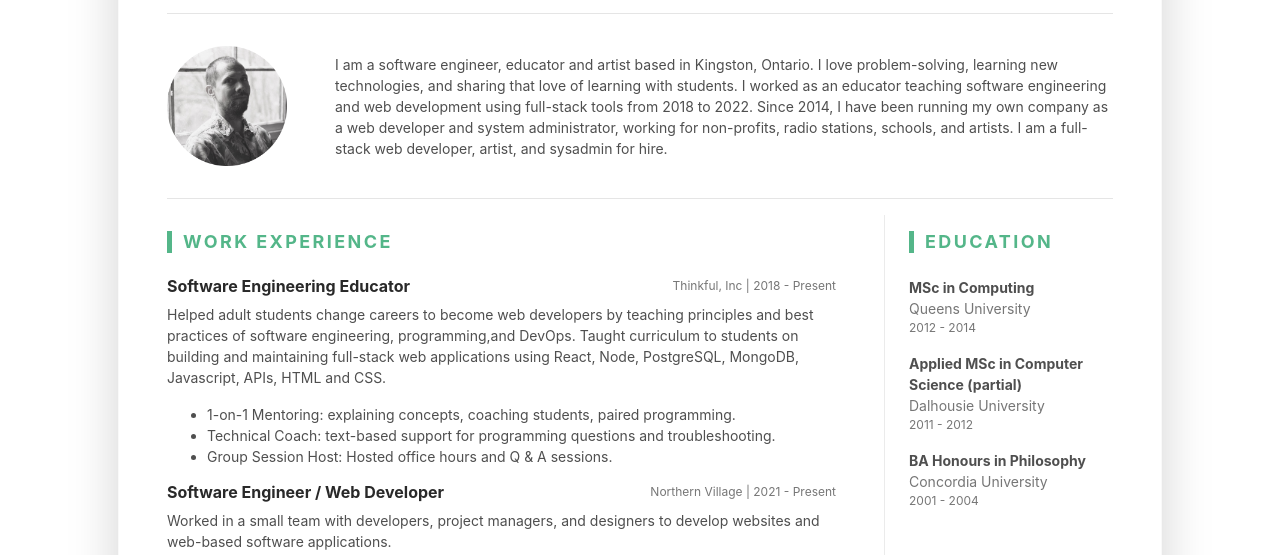
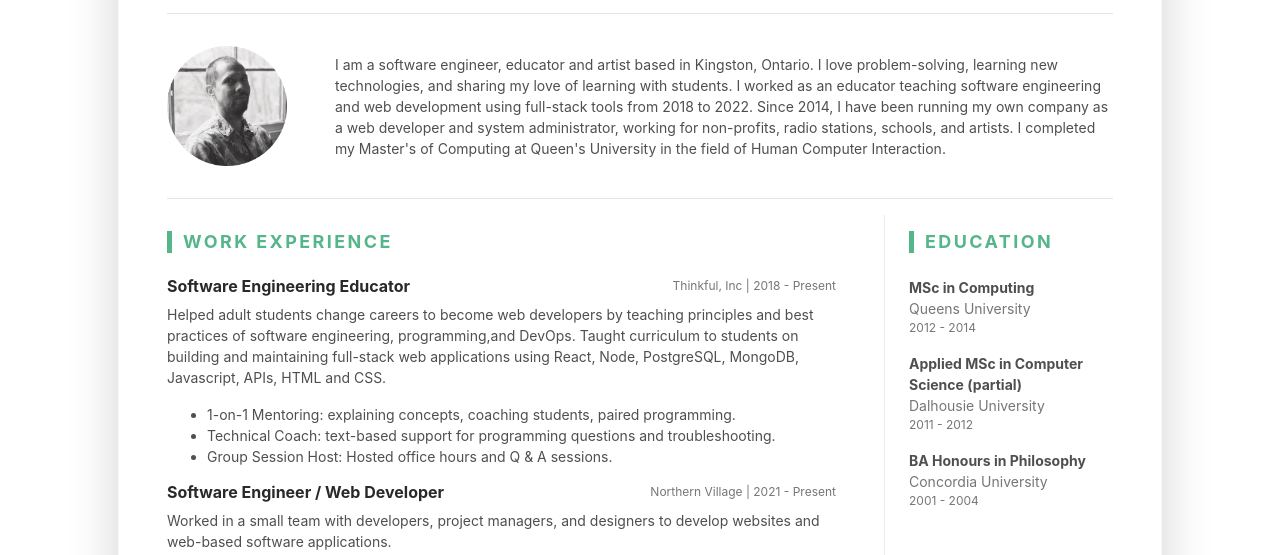
Before and after one commit to BikeSpokeStudios/dparker, a plain HTML site: page index.html in a window 1280 px wide. Shown: the part 214-769 px from the top of the page. Drawn offline with Linux system fonts and the light colour scheme.

Commit message:
Changed the wording in bio

```diff
--- a/index.html
+++ b/index.html
@@ -84,12 +84,12 @@
 
                         <div class="media-body text-left">
                             <p class="mb-0">I am a software engineer, educator and artist based in Kingston, Ontario.
-                                I love problem-solving, learning new technologies, and sharing that love of learning
+                                I love problem-solving, learning new technologies, and sharing my love of learning
                                 with students. I worked as an educator teaching software engineering and
                                 web development using full-stack tools from 2018 to 2022.  Since 2014,
                                 I have been running my own company as a web developer and system administrator, working
-                                for non-profits, radio stations, schools, and artists. I am a full-stack web developer,
-                                artist, and sysadmin for hire.</p>
+                                for non-profits, radio stations, schools, and artists. I completed my Master's of Computing
+                                at Queen's University in the field of Human Computer Interaction.</p>
                         </div>
 
                     </div>
```
